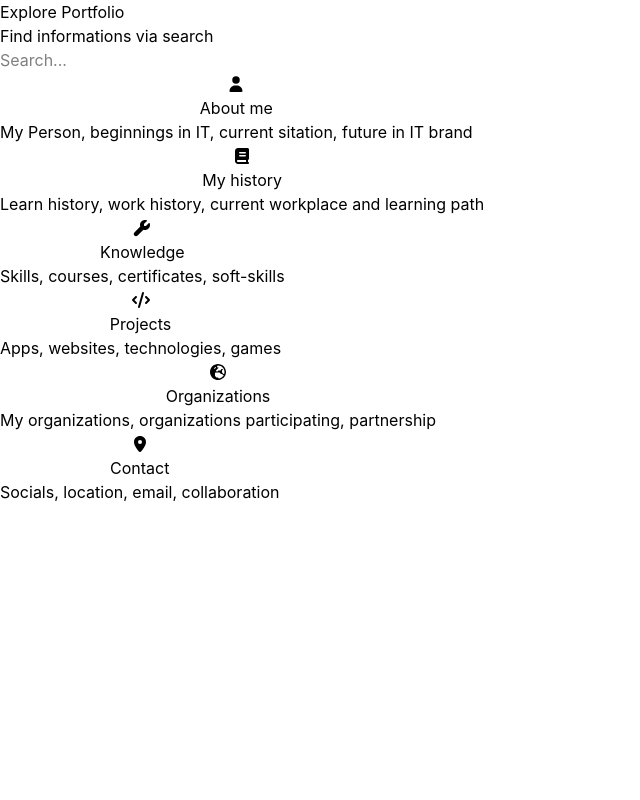
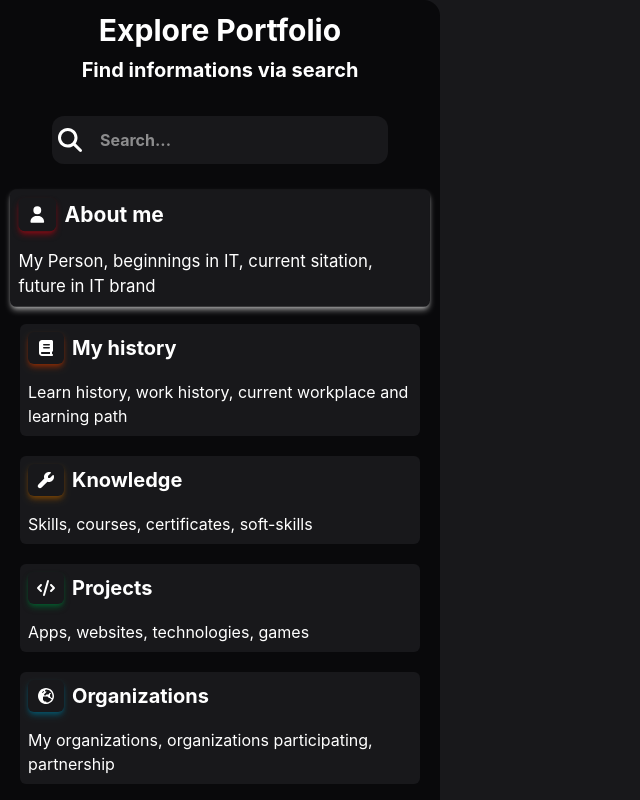
Before and after one commit to kkamildev/final-portfolio-project, a React (Vite) app: page / in a window 1280 px wide. Shown: the top 800 px of the page, without its empty margins (0-640 px from the left). Built offline with nearby package versions, Linux system fonts and the light colour scheme.

Commit message:
made a cool navbar layout

```diff
--- a/index.html
+++ b/index.html
@@ -8,7 +8,7 @@
     <meta name="viewport" content="width=device-width, initial-scale=1.0" />
     <title>KKamildev website</title>
   </head>
-  <body>
+  <body class="">
     <div id="root"></div>
     <script type="module" src="/src/main.tsx"></script>
   </body>
--- /dev/null
+++ b/src/App.tsx
@@ -0,0 +1,32 @@
+
+
+// import types
+import type { FC } from "react";
+
+// import modules
+import Navbar from "./nav/Navbar";
+import { Routes } from "react-router-dom";
+
+
+// TS types
+type Props = {
+
+}
+
+// main component
+const App : FC<Props> = ({}) => {
+    return (
+        <main className="flex justify-start max-h-screen">
+            <Navbar></Navbar>
+            <section className="w-full h-screen bg-zinc-900">
+                <h1>dsad</h1>
+                <Routes>
+
+                </Routes>
+            </section>
+        </main>
+    )
+}
+
+// export components
+export default App;
--- a/src/main.tsx
+++ b/src/main.tsx
@@ -2,14 +2,15 @@ import { StrictMode } from 'react'
 import { createRoot } from 'react-dom/client'
 import { HelmetProvider } from 'react-helmet-async';
 import { BrowserRouter } from 'react-router-dom';
-import Navbar from './nav/Navbar';
+
+import App from './App';
 
 
 createRoot(document.getElementById('root')!).render(
   <HelmetProvider>
     <BrowserRouter>
       <StrictMode>
-        <Navbar></Navbar>
+        <App/>
       </StrictMode>
     </BrowserRouter>
   </HelmetProvider>
--- a/src/nav/NavButton.tsx
+++ b/src/nav/NavButton.tsx
@@ -5,6 +5,7 @@ import type { IconDefinition } from "@fortawesome/fontawesome-svg-core";
 
 // import modules
 import { FontAwesomeIcon } from "@fortawesome/react-fontawesome";
+import { Link } from "react-router-dom";
 
 
 // TS types
@@ -12,22 +13,24 @@ type Props = {
     title:string,
     description:string,
     icon:IconDefinition,
-    shadowColorDesc?:string
+    shadowColorDesc?:string,
+    destination:string,
+    selected:boolean
 }
 
 // main component
-const NavButton : FC<Props> = ({title, description, icon, shadowColorDesc}) => {
+const NavButton : FC<Props> = ({title, description, icon, shadowColorDesc = "shadow-white/12", destination, selected}) => {
     return (
-        <li>
-            <button>
-                <section>
-                    <FontAwesomeIcon icon={icon} className={`${shadowColorDesc}`}/>
-                    <h2>{title}</h2>
+        <li className={`bg-zinc-900 rounded-md hover:scale-105 mx-2 transition-transform duration-75 ease-in-out ${selected && "scale-105 shadow-md shadow-white/50"}`}>
+            <Link to={destination} className="flex flex-col cursor-pointer">
+                <section className="flex items-center">
+                    <FontAwesomeIcon icon={icon} className={`${shadowColorDesc} p-2 m-2 rounded-md bg-zinc-900 shadow-md`}/>
+                    <h2 className="font-bold text-xl">{title}</h2>
                 </section>
-                <p>
+                <p className="p-2 w-100">
                     {description}
                 </p>
-            </button>
+            </Link>
         </li>
     )
 }
--- a/src/nav/Navbar.tsx
+++ b/src/nav/Navbar.tsx
@@ -3,8 +3,9 @@
 import type { FC } from "react";
 
 // import modules
-import { faUser, faBook, faWrench, faEarthEurope, faCode, faLocationDot} from "@fortawesome/free-solid-svg-icons";
+import { faUser, faBook, faWrench, faEarthEurope, faCode, faLocationDot, faSearch} from "@fortawesome/free-solid-svg-icons";
 import NavButton from "./NavButton";
+import { FontAwesomeIcon } from "@fortawesome/react-fontawesome";
 
 
 // TS types
@@ -15,52 +16,80 @@ type Props = {
 // main component
 const Navbar : FC<Props> = ({}) => {
     return (
-        <nav>
+        <nav className="min-h-screen bg-zinc-950 rounded-r-2xl p-3 text-white flex flex-col justify-between overflow-y-auto absolute">
             <section>
-                <h1>Explore Portfolio</h1>
-                <p>Find informations via search</p>
+                <section className="flex flex-col justify-center items-center">
+                    <h1 className="font-bold text-3xl">Explore Portfolio</h1>
+                    <p className="font-bold text-xl mt-2">Find informations via search</p>
                 </section>
-            <section>
-                <input type="text" placeholder="Search..." />
+                <section className="flex flex-col justify-center items-center mt-6">
+                    <section className="m-2 rounded-xl bg-zinc-900">
+                        <label htmlFor="search">
+                            <FontAwesomeIcon icon={faSearch} className="px-2 scale-150"/>
+                        </label>
+                        <input type="text" placeholder="Search..." className=" p-3 rounded-xl w-75 font-bold" id="search"/>
+                    </section>
                     <section>
                         {
                             // Results search here will come
                         }
                     </section>
                 </section>
-            <section>
-                <ul>
+                <section className="mt-5">
+                    <ul className="flex flex-col gap-y-5">
                         <NavButton
                             title="About me"
                             description="My Person, beginnings in IT, current sitation, future in IT brand"
                             icon={faUser}
+                            shadowColorDesc="shadow-red-800/70"
+                            destination="/aboutme"
+                            selected={true}
                         />
                         <NavButton
                             title="My history"
                             description="Learn history, work history, current workplace and learning path"
                             icon={faBook}
+                            shadowColorDesc="shadow-orange-800/70"
+                            destination="/history"
+                            selected={false}
                         />
                         <NavButton
                             title="Knowledge"
                             description="Skills, courses, certificates, soft-skills"
                             icon={faWrench}
+                            shadowColorDesc="shadow-yellow-800/70"
+                            destination="/knowledge"
+                            selected={false}
                         />
                         <NavButton
                             title="Projects"
                             description="Apps, websites, technologies, games"
                             icon={faCode}
+                            shadowColorDesc="shadow-green-800/70"
+                            destination="/projects"
+                            selected={false}
                         />
                         <NavButton
                             title="Organizations"
                             description="My organizations, organizations participating, partnership"
                             icon={faEarthEurope}
+                            shadowColorDesc="shadow-cyan-800/70"
+                            destination="/organizations"
+                            selected={false}
                         />
                         <NavButton
                             title="Contact"
                             description="Socials, location, email, collaboration"
                             icon={faLocationDot}
+                            shadowColorDesc="shadow-purple-800/70"
+                            destination="/contact"
+                            selected={false}
                         />
                     </ul>
+                </section>
+            </section>
+            <section className="mb-2 mt-5">
+                <p className="font-bold text-zinc-700 text-center">&copy; Kkamildev 2026</p>
             </section>
         </nav>
     )
```
Lines whose indentation alone changed are shown as unchanged.
